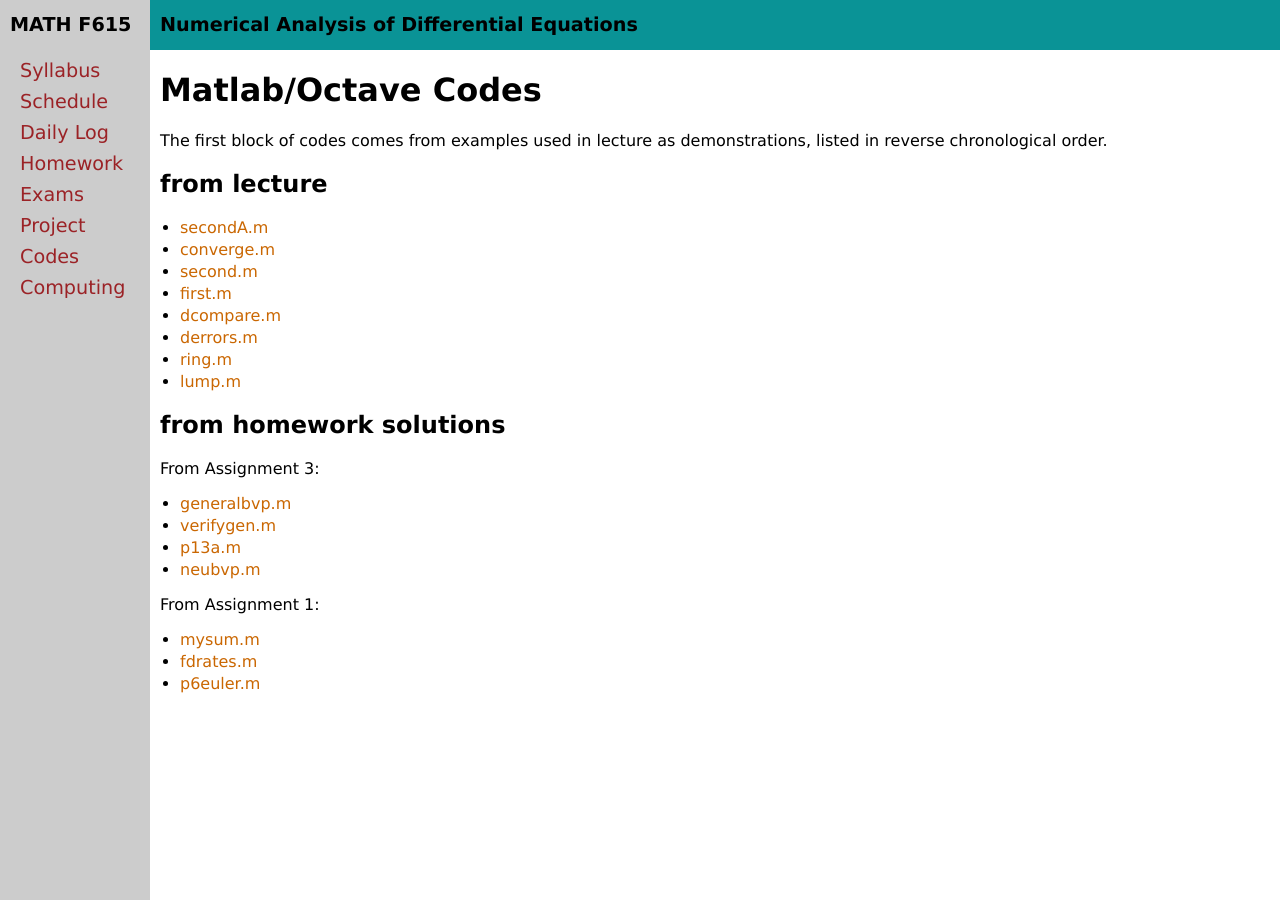
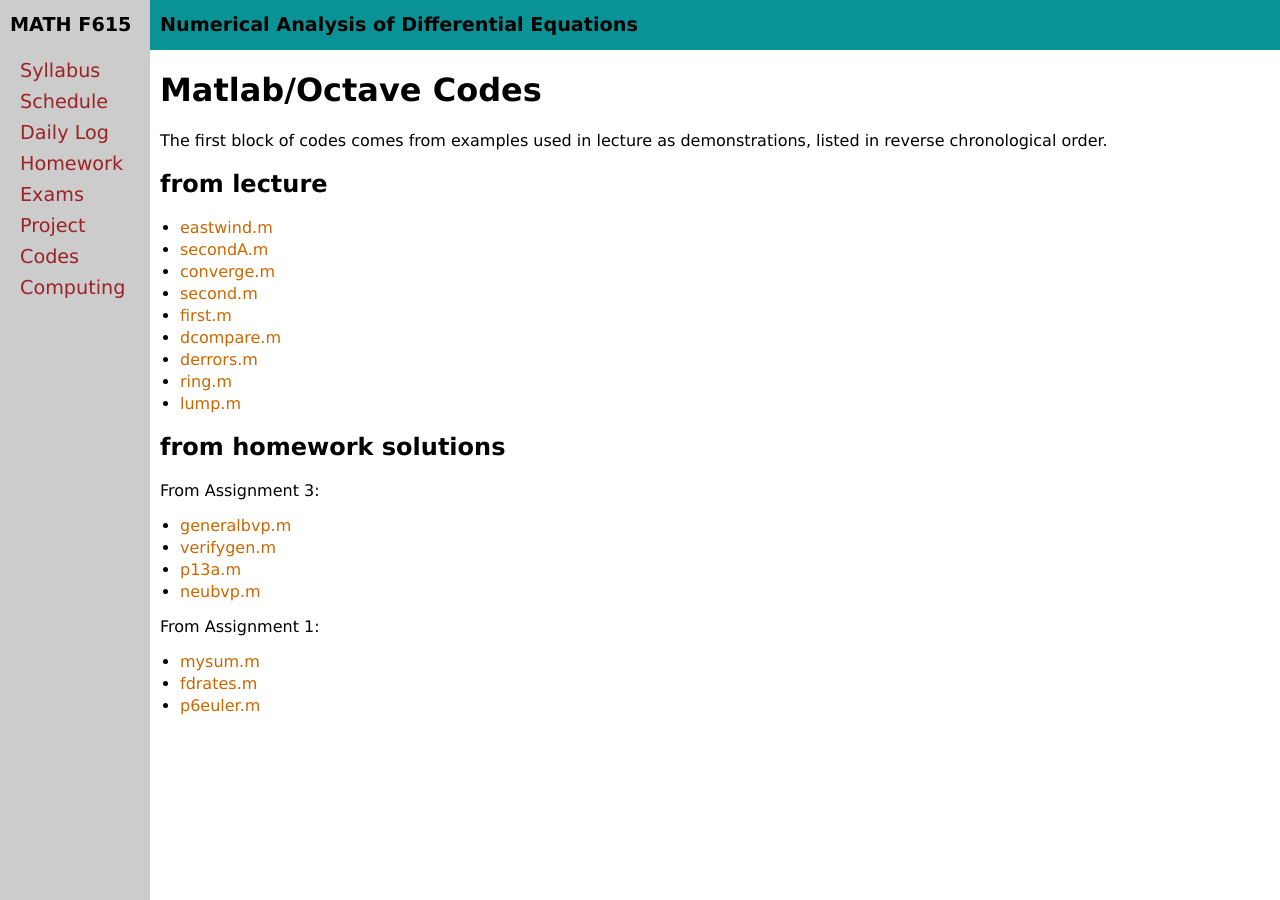
Before and after one commit to bueler/nade, a Jekyll site: the page built from codes.md, in a window 1280 px wide. Built offline with Jekyll 4.4.1, drawn with Linux system fonts in a browser that asks for light colours.

Commit message:
code for tomorrow lecture

```diff
--- a/codes.md
+++ b/codes.md
@@ -9,6 +9,7 @@ The first block of codes comes from examples used in lecture as demonstrations,
 
 ## from lecture
 
+  * [eastwind.m](assets/codes/S25/eastwind.m)
   * [secondA.m](assets/codes/S25/secondA.m)
   * [converge.m](assets/codes/S25/converge.m)
   * [second.m](assets/codes/S25/second.m)
```
Also changed, not shown: 1 other file.
